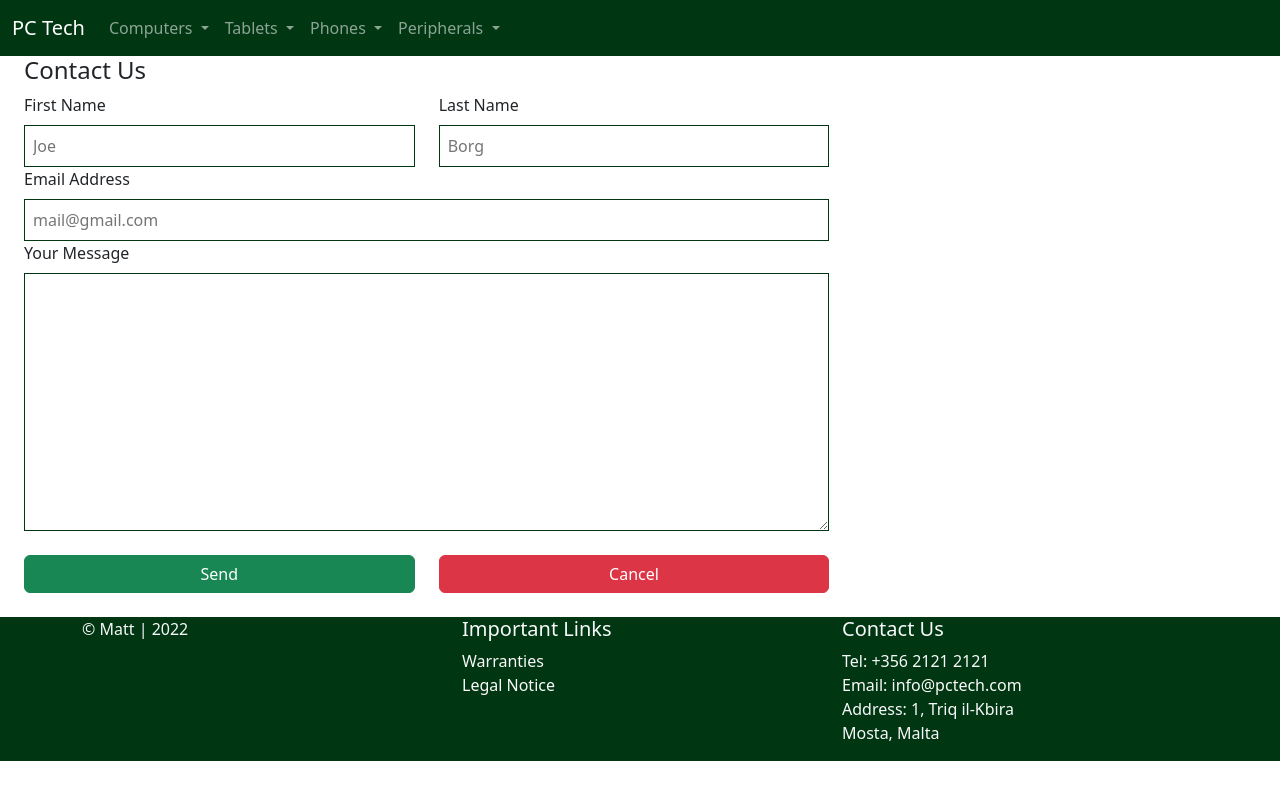
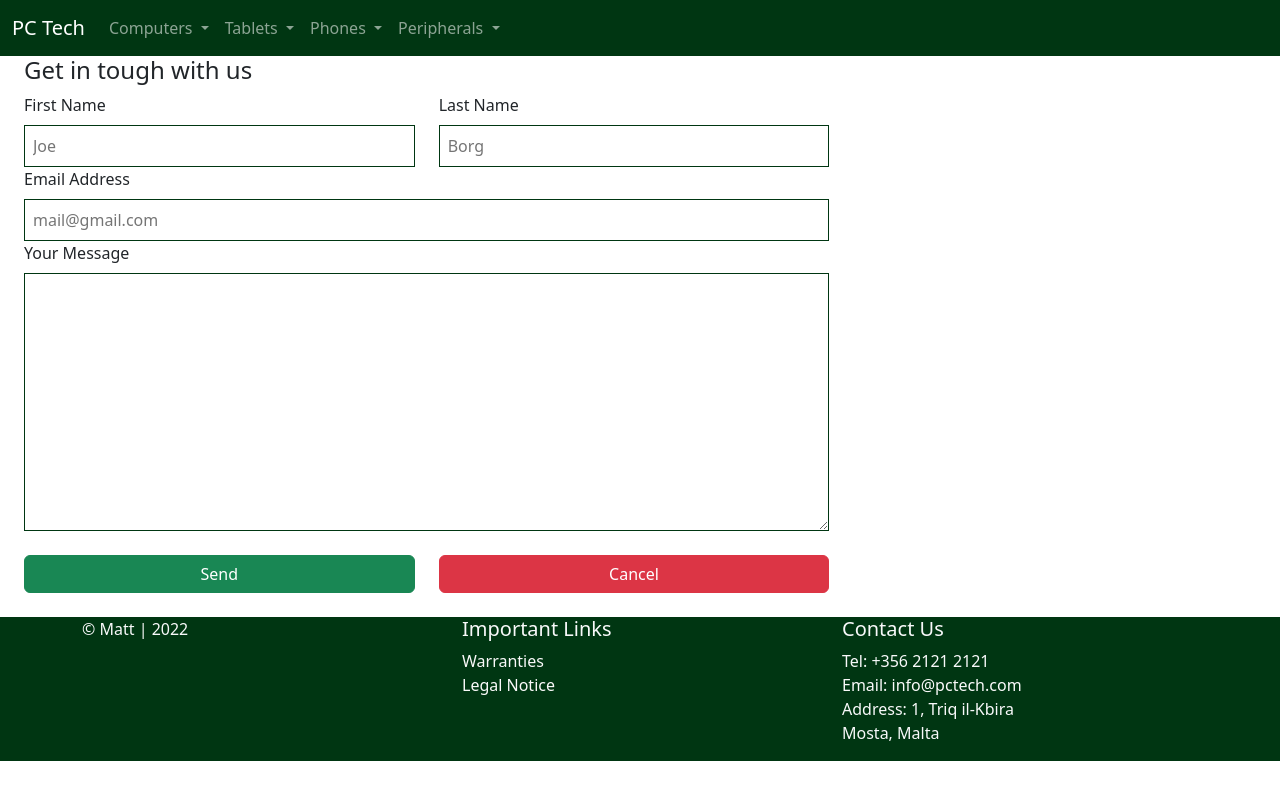
Before and after one commit to matthewcumbo/assignmentExample, a plain HTML site: page contact.html in a window 1280 px wide. Drawn offline with nearby package versions, Linux system fonts and the light colour scheme.

Commit message:
Updated Contact Page

```diff
--- a/contact.html
+++ b/contact.html
@@ -69,7 +69,7 @@
                 <form action="mailto:admin@pctech.com" method="post" class="contact-form" onsubmit="return validateForm();">
                     <div class="container">
                         <div class="row">
-                            <h4>Contact Us</h4>
+                            <h4>Get in tough with us</h4>
                         </div>
                         <div class="row">
                             <div class="col-6">
```
Also changed, not shown: asdf.txt (added).
